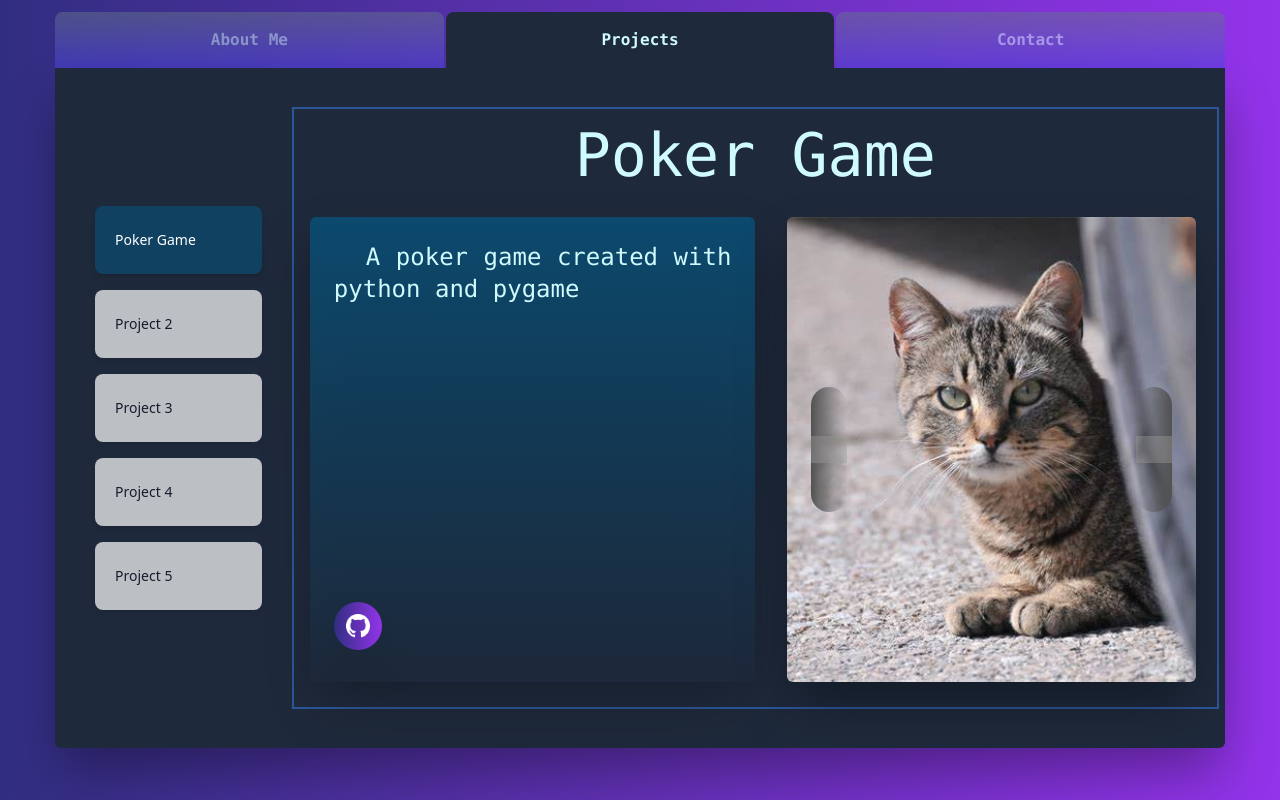
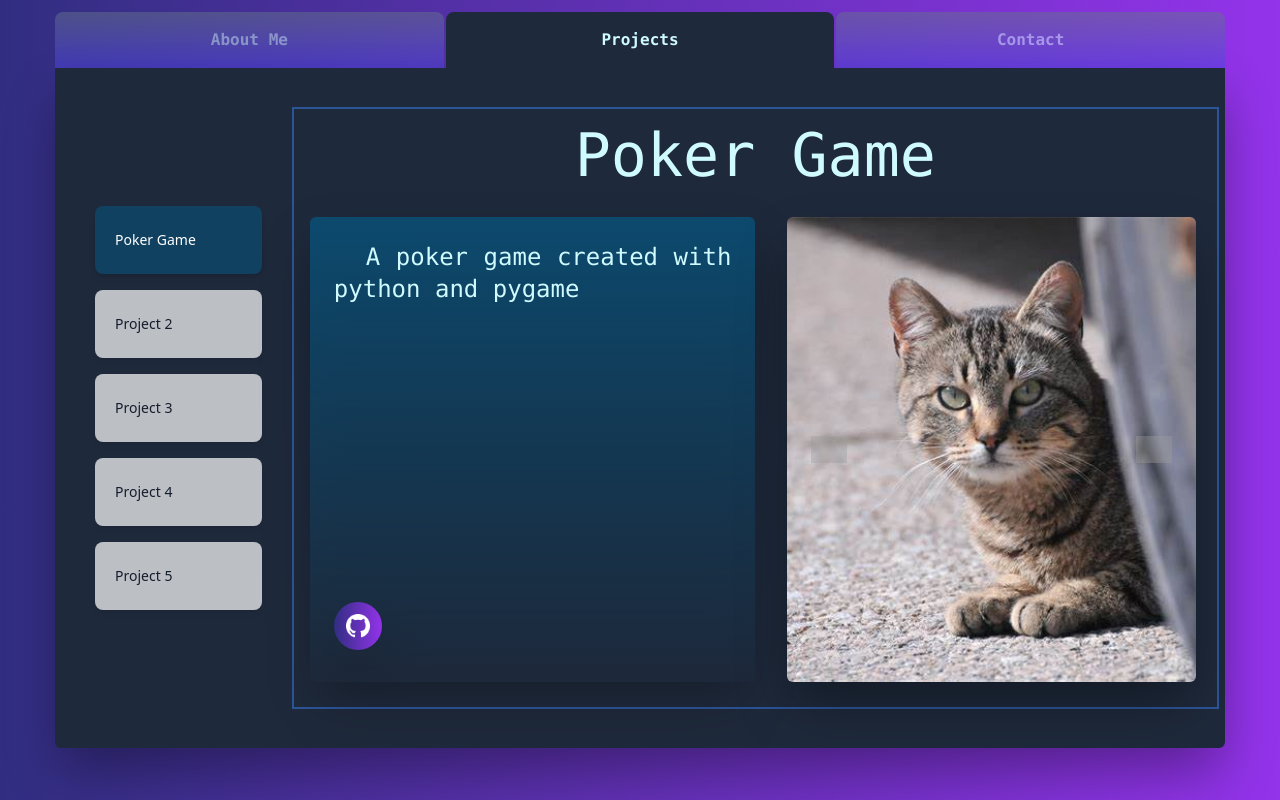
Before and after one commit to phenriquep00/portifolio, a React (Create React App) app: page / in a window 1280 px wide. Both pictures are taken after a click on the element "Projects". Built offline with nearby package versions, Linux system fonts and the light colour scheme; grey boxes are pictures that could not be loaded.

Commit message:
style review

```diff
--- a/src/components/Content/Projects/Overview/ImageSlider/NavigationButton.js
+++ b/src/components/Content/Projects/Overview/ImageSlider/NavigationButton.js
@@ -4,13 +4,13 @@ export function NavigationButton({ direction, gotClicked }) {
             {
                 direction === "left"
                     ?
-                    (<div className="bg-gradient-to-r from-neutral-600 to-transparent  h-[30%] rounded-full flex items-center ">
+                    (<div className="bg-transparent  h-[30%] rounded-full flex items-center ">
                         <button onClick={gotClicked} type="button" className="">
                             <img src="https://img.icons8.com/ios/50/000000/left-squared.png" alt="left Arrow" className="opacity-40 hover:opacity-100"/>
                         </button>
                     </div>)
                     :
-                    (<div className="ml-[80%] bg-gradient-to-l from-neutral-600 to-transparent h-[30%] rounded-full flex items-center ">
+                    (<div className="ml-[80%] bg-transparent h-[30%] rounded-full flex items-center ">
                         <button onClick={gotClicked}>
                             <img src="https://img.icons8.com/ios/50/000000/right-squared.png" alt="right Arrow" className="opacity-40 hover:opacity-100"/>
                         </button>
```
